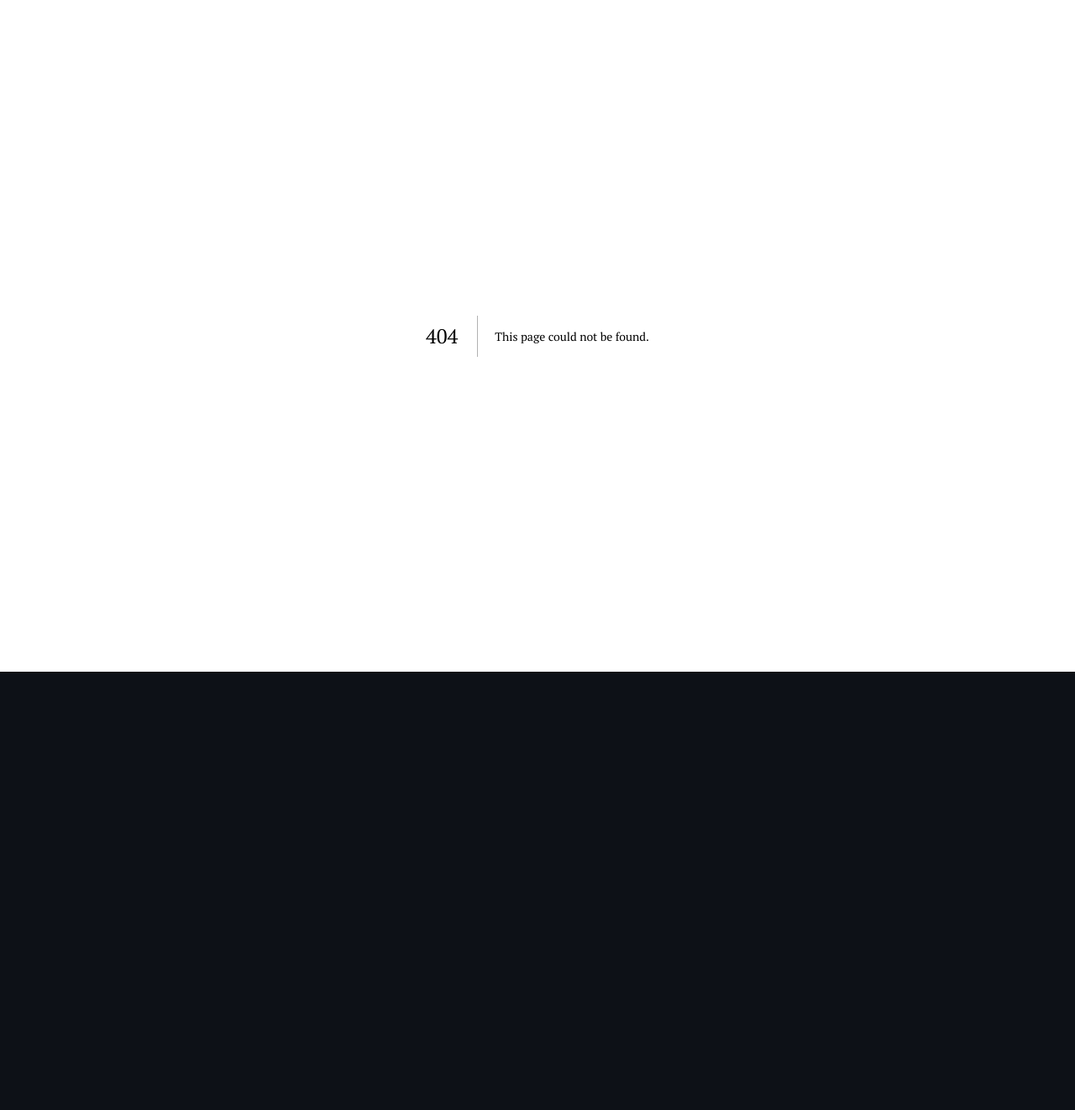
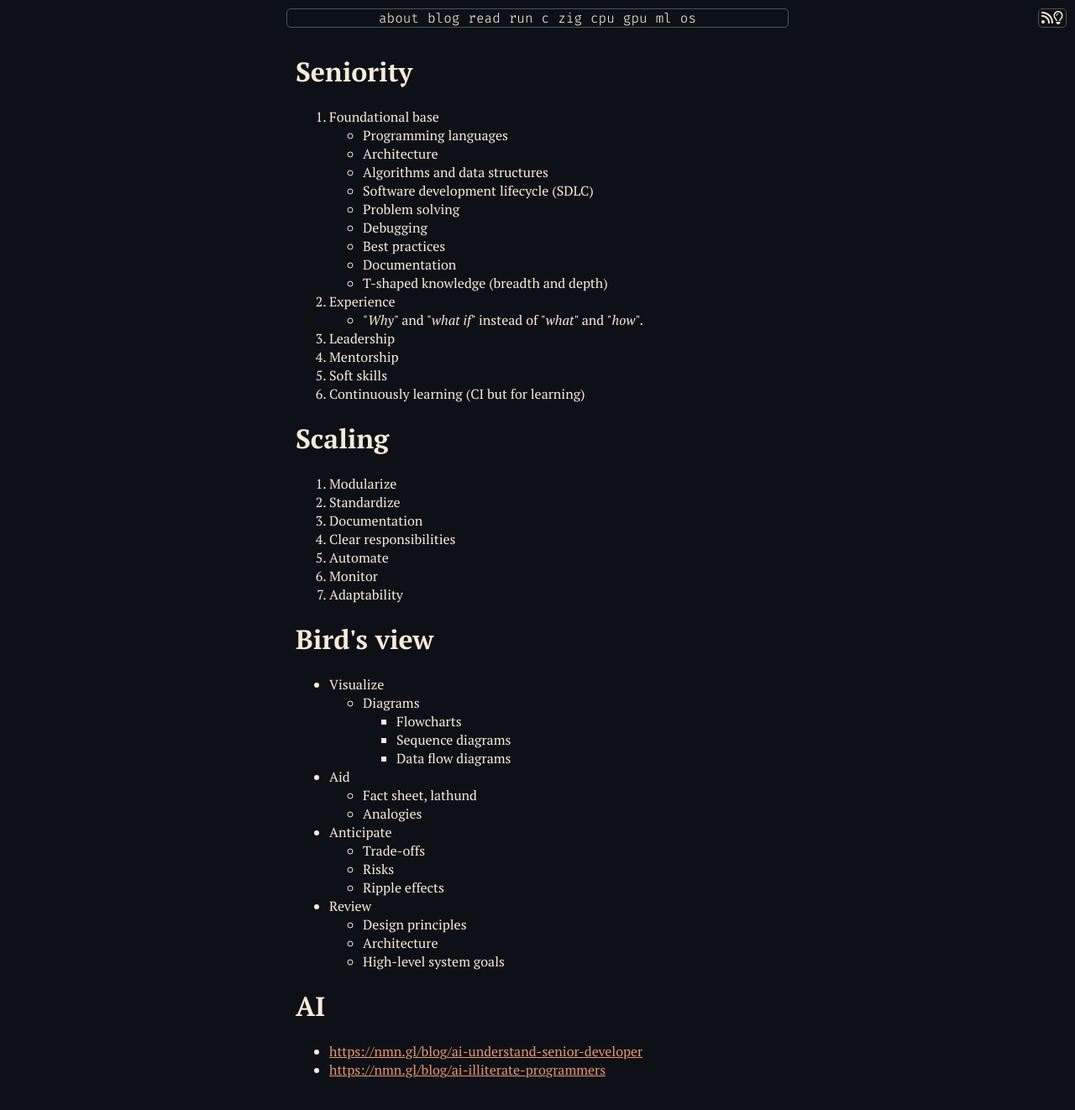
Before and after one commit to Zonotora/zonotora.github.io, a Next.js app: page /software in a window 1280 px wide. Before the commit this address had no page. Shown: the top 1322 px of the page at 84% size. Before the commit the page ends 800 px from the top, so only its background shows below. Built offline with nearby package versions, Linux system fonts and the light colour scheme.

Commit message:
Add new hidden pages

```diff
--- a/pages/about.mdx
+++ b/pages/about.mdx
@@ -61,6 +61,7 @@ Hi, I'm Axel. This is a personal website where I share stuff.
 - Songlin Yang: https://sustcsonglin.github.io/ \
   Her research focuses on the intersection of machine learning systems and large language models.
 - Yossi Kreinin: https://yosefk.com/blog/
+- Russ Cox: https://research.swtch.com/
 
 # Links
 
--- /dev/null
+++ b/pages/software.mdx
@@ -0,0 +1,62 @@
+import Page from "../components/page";
+
+# Seniority
+
+1. Foundational base
+   - Programming languages
+   - Architecture
+   - Algorithms and data structures
+   - Software development lifecycle (SDLC)
+   - Problem solving
+   - Debugging
+   - Best practices
+   - Documentation
+   - T-shaped knowledge (breadth and depth)
+2. Experience
+   - "_Why_" and "_what if_" instead of "_what_" and "_how_".
+3. Leadership
+4. Mentorship
+5. Soft skills
+6. Continuously learning (CI but for learning)
+
+# Scaling
+
+1. Modularize
+2. Standardize
+3. Documentation
+4. Clear responsibilities
+5. Automate
+6. Monitor
+7. Adaptability
+
+# Bird's view
+
+- Visualize
+  - Diagrams
+    - Flowcharts
+    - Sequence diagrams
+    - Data flow diagrams
+- Aid
+  - Fact sheet, lathund
+  - Analogies
+- Anticipate
+  - Trade-offs
+  - Risks
+  - Ripple effects
+- Review
+  - Design principles
+  - Architecture
+  - High-level system goals
+
+# AI
+
+- https://nmn.gl/blog/ai-understand-senior-developer
+- https://nmn.gl/blog/ai-illiterate-programmers
+
+export default function MDXPage({ children }) {
+  return (
+    <Page active="">
+      <div className="content">{children}</div>
+    </Page>
+  );
+}
```
Also changed, not shown: pages/food.mdx (added, +11 -0 lines), pages/lang.mdx (added, +12 -0 lines), pages/links.mdx (added, +16 -0 lines).
